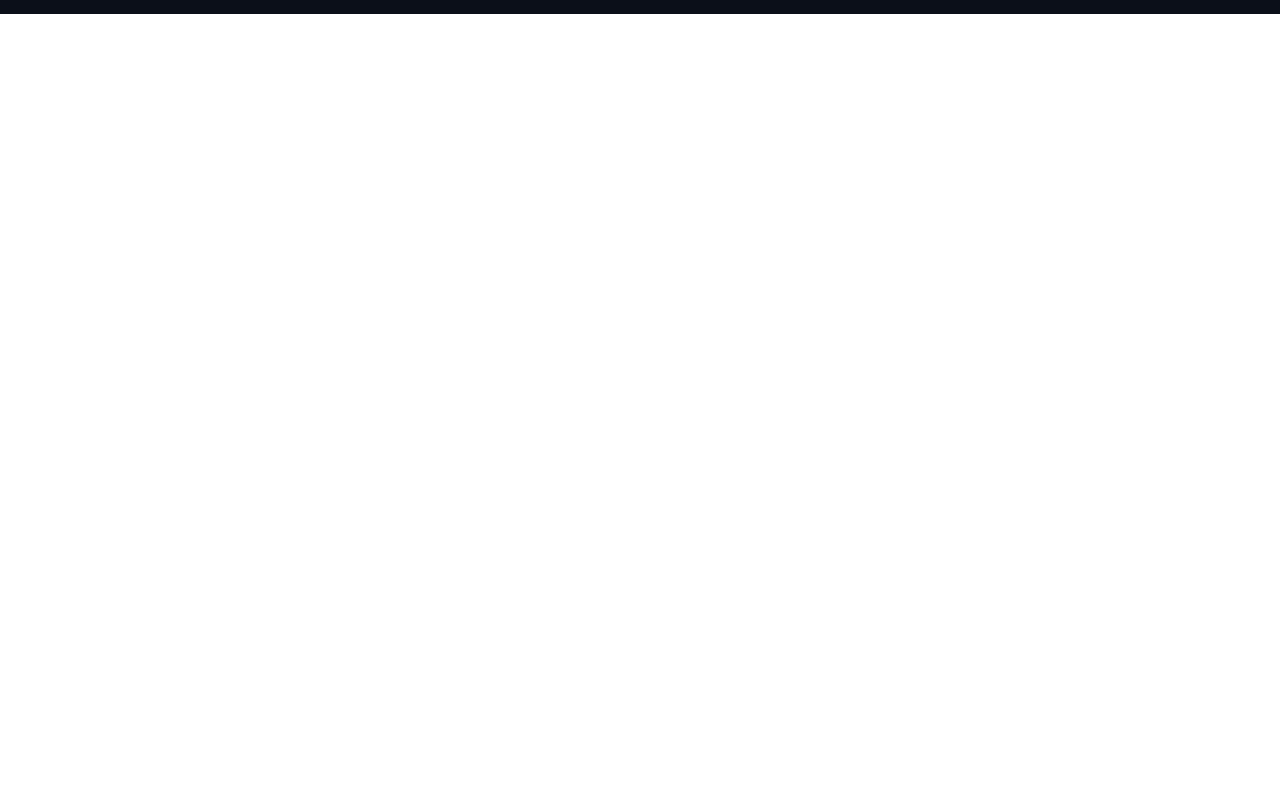
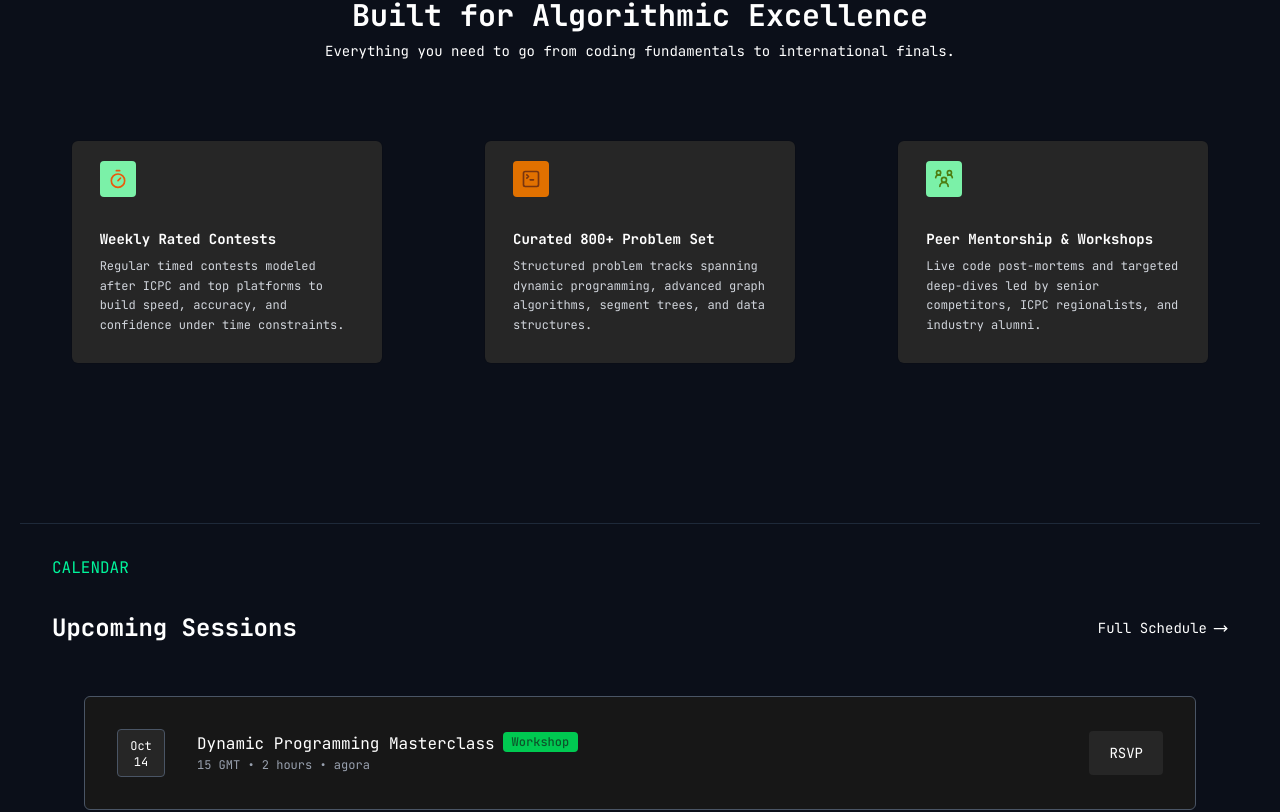
Before and after one commit to LEETCOMPETE/LEETCOMPETE, a Next.js app in the folder client/: page / in a window 1280 px wide. Shown: the part 1090-1902 px from the top of the page. Before the commit the page ends 1104 px from the top, so only its background shows below. Built offline with nearby package versions, Linux system fonts and the light colour scheme.

Commit message:
feat: and questions and calender sections

```diff
--- a/client/app/page.tsx
+++ b/client/app/page.tsx
@@ -1,6 +1,8 @@
+import Calender from "@/components/Calender";
 import Footer from "@/components/Footer";
 import Header from "@/components/Header";
 import Hero from "@/components/Hero";
+import Question from "@/components/Question";
 import Separator from "@/components/Separator";
 import Image from "next/image";
 
@@ -11,6 +13,9 @@ export default function Home() {
 			<main>
 				<Hero />
 				<Separator />
+				<Question />
+				<Separator />
+				<Calender />
 			</main>
 			<Footer />
 		</>
--- /dev/null
+++ b/client/components/Calender.tsx
@@ -0,0 +1,86 @@
+import { MoveRight } from "lucide-react";
+import { Container } from "./Container";
+import { Button } from "@base-ui/react";
+import { Badge } from "./ui/badge";
+
+const calender = [
+	{
+		title: 'Dynamic Programming Masterclass',
+		date: '10-14-2026 15:00',
+		time: '2 hours',
+		type: "Workshop",
+		place: "agora",
+		badgeColor: "bg-green-500",
+		textColor: "text-green-900"
+	},
+	{
+		title: 'Dynamic Programming Masterclass',
+		date: '10-14-2026 15:00',
+		time: '2 hours',
+		type: "Workshop",
+		place: "agora",
+		badgeColor: "bg-green-500",
+		textColor: "text-green-900"
+	},
+	{
+		title: 'Dynamic Programming Masterclass',
+		date: '10-14-2026 15:00',
+		time: '2 hours',
+		type: "Workshop",
+		place: "agora",
+		badgeColor: "bg-green-500",
+		textColor: "text-green-900"
+	},
+	{
+		title: 'Dynamic Programming Masterclass',
+		date: '10-14-2026 15:00',
+		time: '2 hours',
+		type: "Workshop",
+		place: "agora",
+		badgeColor: "bg-green-500",
+		textColor: "text-green-900"
+	},
+]
+
+export default function Calender() {
+	return (
+		<div className="bg-neutral text-white p-8">
+			<Container>
+				<h2 className="text-primary uppercase">Calendar</h2>
+				<div className="flex justify-between items-center mt-8">
+					<h3 className="text-2xl font-bold">Upcoming Sessions</h3>
+					<a href="/" className="flex gap-1.5 text-sm items-center">
+						<span>Full Schedule</span>
+						<MoveRight color="#ffffff" size={15} />
+					</a>
+				</div>
+				<div className="w-full p-8">
+					{
+						calender.map((el, id) => {
+							const date = new Date(el.date)
+							const time = date.getHours()
+							const day = date.getDate()
+							const mount = date.toLocaleString('en-Us', { month: 'short' })
+							return (
+								<div key={id} className="flex flex-row gap-8 items-center w-full bg-neutral-900 border-1 border-solid border-gray-600 p-8 my-5 rounded-sm">
+									<div className="w-12 h-12 rounded bg-neutral-800 border-1 border-gray-600 border-solid text-center text-xs p-2">
+										{mount} <br /> {day}
+									</div>
+									<div className="flex gap-2">
+										<div>
+
+											<h3>{el.title}</h3>
+											<p className="text-gray-400 text-[12px]">{time} GMT • {el.time} • {el.place}</p>
+										</div>
+										<Badge className={`rounded ${el.badgeColor} ${el.textColor}`}>{el.type}</Badge>
+									</div>
+									<Button className="cursor-pointer bg-neutral-800 px-5 py-3 text-sm rounded ml-auto">RSVP</Button>
+								</div>
+							)
+						})
+					}
+				</div>
+			</Container>
+		</div>
+	)
+}
--- /dev/null
+++ b/client/components/Question.tsx
@@ -0,0 +1,50 @@
+import { SquareTerminal, Timer, UserRoundGroup } from "lucide-react";
+import { Container } from "./Container";
+import { Card, CardContent, CardHeader } from "./ui/card";
+
+export default function Question() {
+	return (
+		<div className="bg-neutral text-white">
+			<Container className="py-20">
+				<h2 className="text-primary uppercase text-center">why leetcompete</h2>
+				<p className="text-center text-3xl font-bold my-2">Built for Algorithmic Excellence</p>
+				<p className="text-center text-sm">Everything you need to go from coding fundamentals to international finals.</p>
+				<div className="flex my-20 justify-around">
+					<Card className="w-1/4 px-3 py-5 bg-neutral-800 rounded-sm">
+						<CardHeader>
+							<div className="p-2 w-fit bg-green-300 rounded">
+								<Timer color="#ea580c" size={20} />
+							</div>
+						</CardHeader>
+						<CardContent className="mt-4">
+							<h3 className="text-sm font-bold text-white">Weekly Rated Contests</h3>
+							<p className="text-gray-300 my-2">Regular timed contests modeled after ICPC and top platforms to build speed, accuracy, and confidence under time constraints.</p>
+						</CardContent>
+					</Card>
+					<Card className="w-1/4 px-3 py-5 bg-neutral-800 rounded-sm">
+						<CardHeader>
+							<div className="p-2 w-fit bg-amber-600 rounded">
+								<SquareTerminal color="#78350f" size={20} />
+							</div>
+						</CardHeader>
+						<CardContent className="mt-4">
+							<h3 className="text-sm font-bold text-white">Curated 800+ Problem Set</h3>
+							<p className="text-gray-300 my-2">Structured problem tracks spanning dynamic programming, advanced graph algorithms, segment trees, and data structures.</p>
+						</CardContent>
+					</Card>
+					<Card className="w-1/4 px-3 py-5 bg-neutral-800 rounded-sm">
+						<CardHeader>
+							<div className="p-2 w-fit bg-green-300 rounded">
+								<UserRoundGroup color="#4d7c0f" size={20} />
+							</div>
+						</CardHeader>
+						<CardContent className="mt-4">
+							<h3 className="text-sm font-bold text-white">Peer Mentorship & Workshops</h3>
+							<p className="text-gray-300 my-2">Live code post-mortems and targeted deep-dives led by senior competitors, ICPC regionalists, and industry alumni.</p>
+						</CardContent>
+					</Card>
+				</div>
+			</Container>
+		</div>
+	)
+}
--- a/client/components/Separator.tsx
+++ b/client/components/Separator.tsx
@@ -2,7 +2,7 @@ import { Container } from "./Container";
 
 export default function Separator() {
 	return (
-		<div className="bg-neutral py-8">
+		<div className="bg-neutral">
 			<Container>
 				<div className="w-full bg-gray-800 h-[1px]" />
 			</Container>
--- /dev/null
+++ b/client/components/ui/badge.tsx
@@ -0,0 +1,51 @@
+import { mergeProps } from "@base-ui/react/merge-props"
+import { useRender } from "@base-ui/react/use-render"
+import { cva, type VariantProps } from "class-variance-authority"
+import { cn } from "cn"
+
+const badgeVariants = cva(
+  "group/badge inline-flex h-5 w-fit shrink-0 items-center justify-center gap-1 overflow-hidden rounded-none border border-transparent px-2 py-0.5 text-xs font-medium whitespace-nowrap transition-all focus-visible:border-ring focus-visible:ring-[3px] focus-visible:ring-ring/50 has-data-[icon=inline-end]:pr-1.5 has-data-[icon=inline-start]:pl-1.5 aria-invalid:border-destructive aria-invalid:ring-destructive/20 dark:aria-invalid:ring-destructive/40 [&>svg]:pointer-events-none [&>svg]:size-3!",
+  {
+    variants: {
+      variant: {
+        default: "bg-primary text-primary-foreground [a]:hover:bg-primary/80",
+        secondary:
+          "bg-secondary text-secondary-foreground [a]:hover:bg-secondary/80",
+        destructive:
+          "bg-destructive/10 text-destructive focus-visible:ring-destructive/20 dark:bg-destructive/20 dark:focus-visible:ring-destructive/40 [a]:hover:bg-destructive/20",
+        outline:
+          "border-border text-foreground [a]:hover:bg-muted [a]:hover:text-muted-foreground",
+        ghost:
+          "hover:bg-muted hover:text-muted-foreground dark:hover:bg-muted/50",
+        link: "text-primary underline-offset-4 hover:underline",
+      },
+    },
+    defaultVariants: {
+      variant: "default",
+    },
+  }
+)
+
+function Badge({
+  className,
+  variant = "default",
+  render,
+  ...props
+}: useRender.ComponentProps<"span"> & VariantProps<typeof badgeVariants>) {
+  return useRender({
+    defaultTagName: "span",
+    props: mergeProps<"span">(
+      {
+        className: cn(badgeVariants({ variant }), className),
+      },
+      props
+    ),
+    render,
+    state: {
+      slot: "badge",
+      variant,
+    },
+  })
+}
+
+export { Badge, badgeVariants }
--- /dev/null
+++ b/client/components/ui/card.tsx
@@ -0,0 +1,102 @@
+import * as React from "react"
+import { cn } from "cn"
+
+function Card({
+  className,
+  size = "default",
+  ...props
+}: React.ComponentProps<"div"> & { size?: "default" | "sm" }) {
+  return (
+    <div
+      data-slot="card"
+      data-size={size}
+      className={cn(
+        "group/card flex flex-col gap-(--card-spacing) overflow-hidden rounded-none bg-card py-(--card-spacing) text-xs/relaxed text-card-foreground ring-1 ring-foreground/10 [--card-spacing:--spacing(4)] has-data-[slot=card-footer]:pb-0 has-[>img:first-child]:pt-0 data-[size=sm]:[--card-spacing:--spacing(3)] data-[size=sm]:has-data-[slot=card-footer]:pb-0 *:[img:first-child]:rounded-none *:[img:last-child]:rounded-none",
+        className
+      )}
+      {...props}
+    />
+  )
+}
+
+function CardHeader({ className, ...props }: React.ComponentProps<"div">) {
+  return (
+    <div
+      data-slot="card-header"
+      className={cn(
+        "group/card-header @container/card-header grid auto-rows-min items-start gap-1 rounded-none px-(--card-spacing) has-data-[slot=card-action]:grid-cols-[1fr_auto] has-data-[slot=card-description]:grid-rows-[auto_auto] [.border-b]:pb-(--card-spacing)",
+        className
+      )}
+      {...props}
+    />
+  )
+}
+
+function CardTitle({ className, ...props }: React.ComponentProps<"div">) {
+  return (
+    <div
+      data-slot="card-title"
+      className={cn(
+        "font-heading text-sm font-medium group-data-[size=sm]/card:text-sm",
+        className
+      )}
+      {...props}
+    />
+  )
+}
+
+function CardDescription({ className, ...props }: React.ComponentProps<"div">) {
+  return (
+    <div
+      data-slot="card-description"
+      className={cn("text-xs/relaxed text-muted-foreground", className)}
+      {...props}
+    />
+  )
+}
+
+function CardAction({ className, ...props }: React.ComponentProps<"div">) {
+  return (
+    <div
+      data-slot="card-action"
+      className={cn(
+        "col-start-2 row-span-2 row-start-1 self-start justify-self-end",
+        className
+      )}
+      {...props}
+    />
+  )
+}
+
+function CardContent({ className, ...props }: React.ComponentProps<"div">) {
+  return (
+    <div
+      data-slot="card-content"
+      className={cn("px-(--card-spacing)", className)}
+      {...props}
+    />
+  )
+}
+
+function CardFooter({ className, ...props }: React.ComponentProps<"div">) {
+  return (
+    <div
+      data-slot="card-footer"
+      className={cn(
+        "flex items-center rounded-none border-t p-(--card-spacing)",
+        className
+      )}
+      {...props}
+    />
+  )
+}
+
+export {
+  Card,
+  CardHeader,
+  CardFooter,
+  CardTitle,
+  CardAction,
+  CardDescription,
+  CardContent,
+}
```
